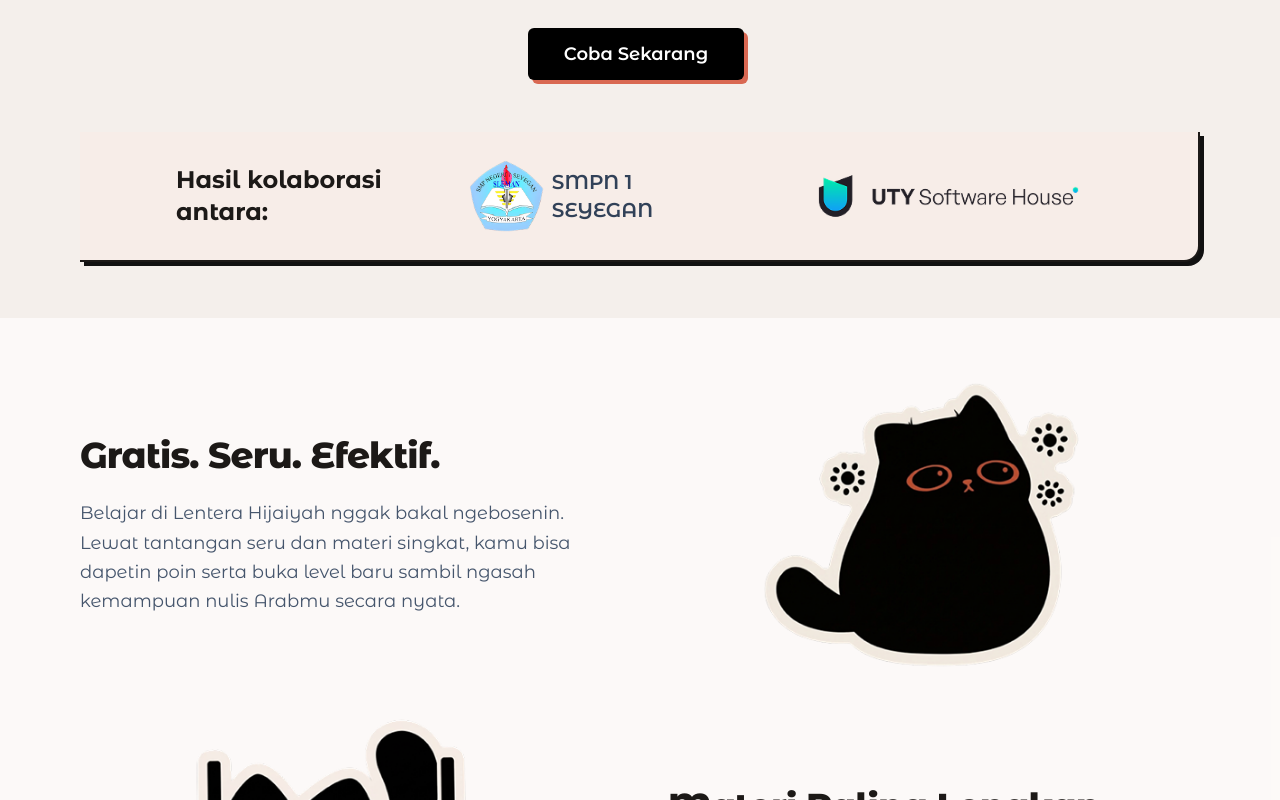
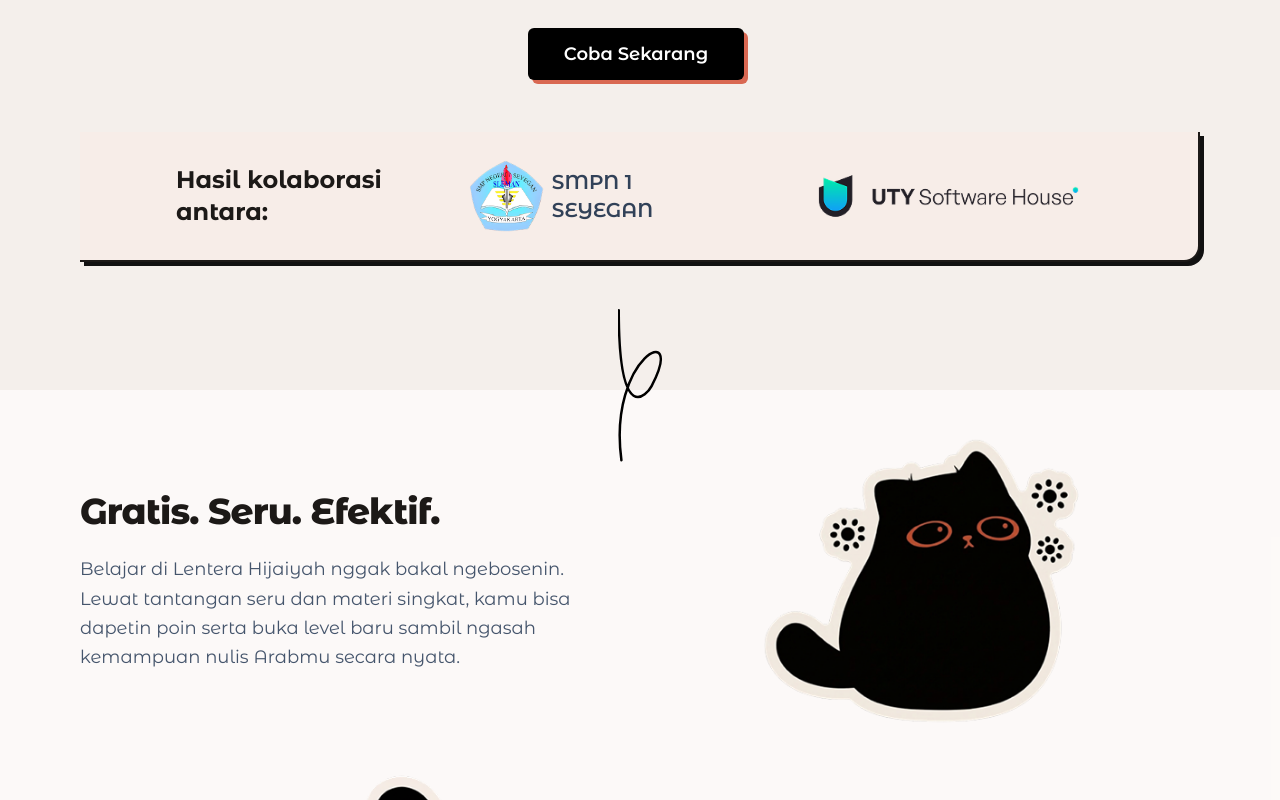
Before and after one commit to CapDMarshal/lenteraHijaiyah, a Next.js app: page / in a window 1280 px wide. Shown: the part 480-1280 px from the top of the page. Built offline with nearby package versions, Linux system fonts and the light colour scheme.

Commit message:
chore: string between section

```diff
--- a/app/(public)/about/page.tsx
+++ b/app/(public)/about/page.tsx
@@ -7,8 +7,8 @@ const sectionContainer = "px-20";
 export default function AboutPage() {
   return (
     <>
-      <section className="bg-[#f4efeb]">
-        <div className={`${sectionContainer} py-10 sm:py-12`}>
+      <section className="bg-[#f4efeb] relative z-50">
+        <div className={`${sectionContainer} py-10 pb-16 sm:pb-32 relative`}>
           <div className="relative mx-auto max-w-2xl mt-8 space-y-24 text-center pt-16 pb-16">
             {/* Decorative Assets */}
             <div className="absolute -left-110 -top-8 -z-0 hidden md:block">
@@ -28,11 +28,16 @@ export default function AboutPage() {
               Coba Sekarang
             </LinkButton>
           </div>
+
+          {/* Section Connector String */}
+          <div className="absolute left-1/2 -bottom-18 -translate-x-1/2 z-0 hidden md:block">
+            <Image src="/images/sectionstr.svg" alt="Connector" width={45} height={120} className="object-contain" priority />
+          </div>
         </div>
       </section>
 
-      <section className="bg-white">
-        <div className={`${sectionContainer} py-14`}>
+      <section className="bg-white relative z-40">
+        <div className={`${sectionContainer} pb-14 pt-24 sm:pt-32`}>
           <h2 className="text-center text-5xl font-black tracking-tight text-stone-900 sm:text-6xl">
             Tentang Kami
           </h2>
--- a/app/(public)/page.tsx
+++ b/app/(public)/page.tsx
@@ -43,9 +43,9 @@ export default function LandingPage() {
         </div>
       </section>
 
-      <section className="bg-[#f4efeb]">
-        <div className={`${sectionContainer} pb-12 sm:pb-14`}>
-          <div className="flex w-full flex-col items-center justify-between gap-6 rounded-br-2xl border-b-2 border-r-2 border-stone-900 bg-[#F7EDE8] px-8 py-6 shadow-[4px_4px_0_#111111] sm:flex-row">
+      <section className="bg-[#f4efeb] relative z-50">
+        <div className={`${sectionContainer} pb-12 sm:pb-32 relative`}>
+          <div className="flex w-full flex-col items-center justify-between gap-6 rounded-br-2xl border-b-2 border-r-2 border-stone-900 bg-[#F7EDE8] px-8 py-6 shadow-[4px_4px_0_#111111] sm:flex-row relative z-10">
             <p className="text-2xl ml-16 font-bold text-stone-900">Hasil kolaborasi antara:</p>
             <div className="flex items-center gap-24">
               <div className="flex items-center gap-2">
@@ -57,12 +57,17 @@ export default function LandingPage() {
               </div>
             </div>
           </div>
+
+          {/* Section Connector String */}
+          <div className="absolute left-1/2 -bottom-18 -translate-x-1/2 z-0 hidden md:block">
+            <Image src="/images/sectionstr.svg" alt="Connector" width={45} height={120} className="object-contain" priority />
+          </div>
         </div>
       </section>
 
-      <section id="benefit-section" className="bg-white/70">
-        <div className={`${sectionContainer} py-14`}>
-          <div className="grid w-full gap-8">
+      <section id="benefit-section" className="bg-white/70 relative z-40">
+        <div className={`${sectionContainer} pb-14 pt-10 sm:pb-32 relative`}>
+          <div className="grid w-full gap-8 relative z-10">
             {landingBenefits.map((benefit, index) => {
               const textLeft = index % 2 === 0;
 
@@ -94,11 +99,16 @@ export default function LandingPage() {
               );
             })}
           </div>
+
+          {/* Section Connector String */}
+          <div className="absolute left-1/2 -bottom-18 -translate-x-1/2 z-0 hidden md:block">
+            <Image src="/images/sectionstr.svg" alt="Connector" width={45} height={120} className="object-contain" priority />
+          </div>
         </div>
       </section>
 
-      <section id="feature-section" className="bg-[#f4efeb]">
-        <div className={`${sectionContainer} py-16`}>
+      <section id="feature-section" className="bg-[#f4efeb] relative z-30">
+        <div className={`${sectionContainer} pb-16 pt-24 sm:pt-32 sm:pb-32 relative`}>
           <div className="w-full">
             <h2 className="text-center text-4xl font-extrabold tracking-tight text-stone-900">
               Fitur & Games
@@ -124,11 +134,16 @@ export default function LandingPage() {
               ))}
             </div>
 
-            <div className="mt-12 flex justify-center">
+            <div className="mt-12 flex justify-center relative z-10">
               <LinkButton href="/sign-in" variant="ink" size="hero">
                 Lihat Semua
               </LinkButton>
             </div>
+          </div>
+
+          {/* Section Connector String */}
+          <div className="absolute left-1/2 -bottom-18 -translate-x-1/2 z-0 hidden md:block">
+            <Image src="/images/sectionstr.svg" alt="Connector" width={45} height={120} className="object-contain" priority />
           </div>
         </div>
       </section>
--- a/components/landing/FaqSectionClient.tsx
+++ b/components/landing/FaqSectionClient.tsx
@@ -16,8 +16,8 @@ export default function FaqSectionClient({ sectionContainerClass }: FaqSectionCl
   };
 
   return (
-    <section id="faq-section" className="bg-[#f4efeb]">
-      <div className={`${sectionContainerClass} py-16`}>
+    <section id="faq-section" className="bg-[#f4efeb] relative z-10">
+      <div className={`${sectionContainerClass} pb-16 pt-24 sm:pt-32`}>
         <div className="mx-auto w-full max-w-6xl">
           <h2 className="text-center text-5xl font-black tracking-tight text-stone-900 sm:text-6xl">
             Pertanyaan yang sering diajukan
--- a/components/landing/TestimonialsSectionClient.tsx
+++ b/components/landing/TestimonialsSectionClient.tsx
@@ -28,9 +28,9 @@ export default function TestimonialsSectionClient({
   };
 
   return (
-    <section id="testimonial-section" className="bg-white/70">
-      <div className={`${sectionContainerClass} py-16`}>
-        <div className="mx-auto w-full max-w-6xl">
+    <section id="testimonial-section" className="bg-white/70 relative z-20">
+      <div className={`${sectionContainerClass} pb-16 pt-24 sm:pt-32 sm:pb-32 relative`}>
+        <div className="mx-auto w-full max-w-6xl relative z-10">
           <h2 className="text-center text-5xl font-semibold tracking-tight text-stone-900 sm:text-4xl">
             Apa yang mereka katakan
           </h2>
@@ -82,6 +82,11 @@ export default function TestimonialsSectionClient({
             </button>
           </div>
         </div>
+
+        {/* Section Connector String */}
+        <div className="absolute left-1/2 -bottom-18 -translate-x-1/2 z-0 hidden md:block">
+          <Image src="/images/sectionstr.svg" alt="Connector" width={45} height={120} className="object-contain" priority />
+        </div>
       </div>
     </section>
   );
```
Also changed, not shown: public/images/sectionstr.png (added), public/images/sectionstr.svg (added).
